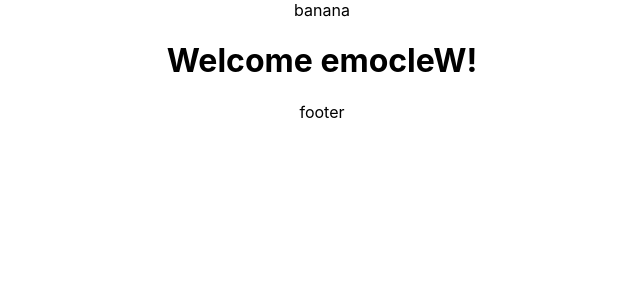
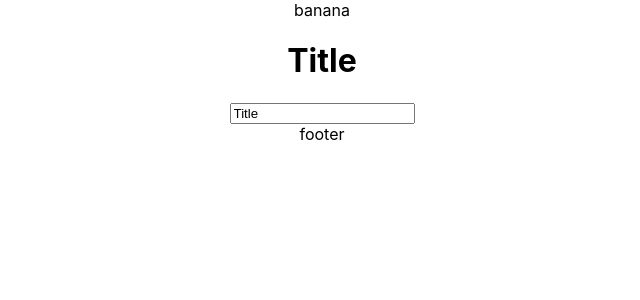
Before and after one commit to shigasy/react-study, a React (Create React App) app: page / in a window 1280 px wide. Shown: the top 300 px of the page, without its empty margins (318-958 px from the left). Built offline with nearby package versions, Linux system fonts and the light colour scheme.

Commit message:
update イベントとデータ変更

```diff
--- a/src/components/App.js
+++ b/src/components/App.js
@@ -5,14 +5,15 @@ import Footer from "./Footer"
 
 function App() {
   const [name, setName] = useState("Shigasy")
+  const [title, setTitle] = useState("Title")
   setTimeout(
       () => { setName("banana") }, 1000
   )
-  const title = "Welcome emocleW!"
+
   return (
     <div className="App">
       {name}
-      <Header title={title} />
+      <Header setTitle={setTitle} title={title} />
       <Footer/>
     </div>
   );
--- a/src/components/Header.js
+++ b/src/components/Header.js
@@ -2,10 +2,15 @@ import React from "react"
 import Title from "./Title"
 
 export default class Header extends React.Component {
+    handleChange(e) {
+        const title = e.target.value
+        this.props.setTitle(title)
+    }
     render() {
         return (
             <div>
                 <Title title={this.props.title} />
+                <input value={this.props.title} onChange={this.handleChange.bind(this)} />
             </div>
         )
     }
```
